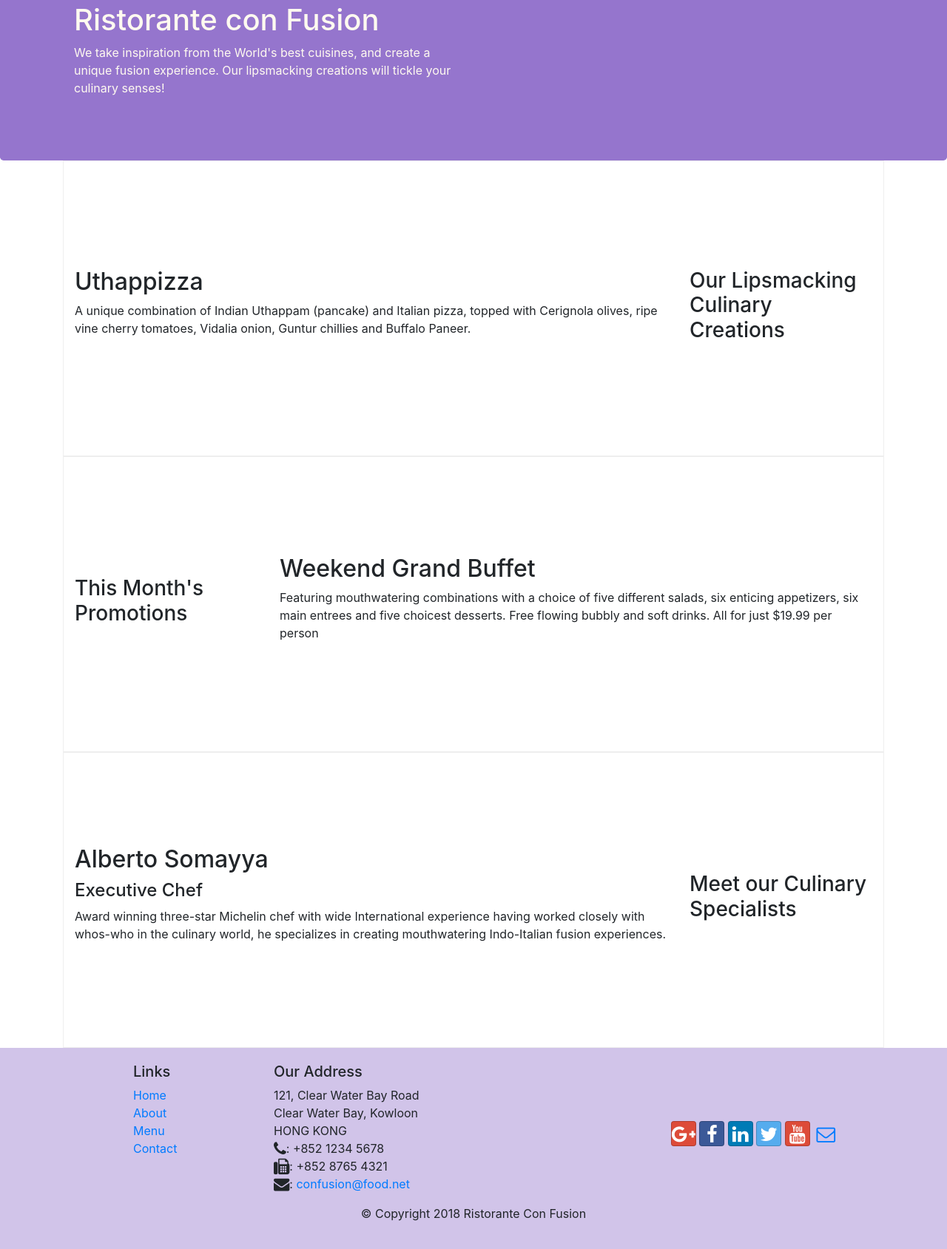
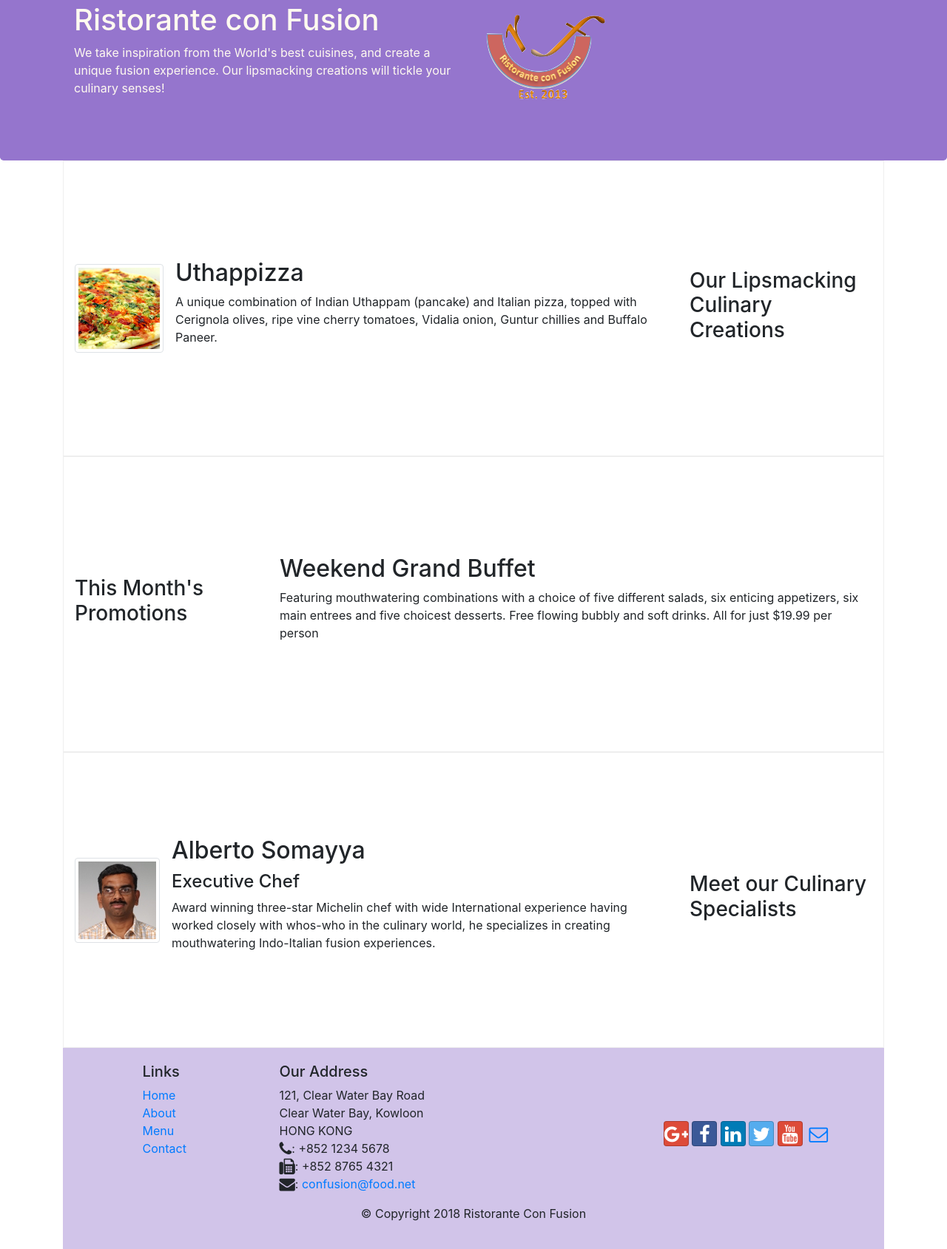
Before and after one commit to Sar-Ahmed/Frontend, a website: page index.html in a window 1280 px wide. Shown: the part 67-1756 px from the top of the page at 74% size. Drawn offline with nearby package versions, Linux system fonts and the light colour scheme.

Commit message:
Media and Images

```diff
--- a/index.html
+++ b/index.html
@@ -37,7 +37,7 @@
         >
           <span class="navbar-toggler-icon"></span>
         </button>
-        <a class="navbar-brand mr-auto" href="#">Ristorante Con Fusion</a>
+        <a class="navbar-brand mr-auto" href="#"><img src="img/logo.png" height="30" width="41"></a>
         <div class="collapse navbar-collapse" id="Navbar">
           <ul class="navbar-nav mr-auto">
             <li class="nav-item active">
@@ -75,7 +75,9 @@
               your culinary senses!
             </p>
           </div>
-          <div class="col-12 col-sm"></div>
+          <div class="col-12 col-sm align-self-center">
+            <img src="img/logo.png" class="img-fluid">
+        </div>
         </div>
       </div>
     </header>
@@ -86,12 +88,17 @@
           <h3>Our Lipsmacking Culinary Creations</h3>
         </div>
         <div class="col col-sm order-sm-first col-md">
-          <h2>Uthappizza</h2>
-          <p>
-            A unique combination of Indian Uthappam (pancake) and Italian pizza,
-            topped with Cerignola olives, ripe vine cherry tomatoes, Vidalia
-            onion, Guntur chillies and Buffalo Paneer.
-          </p>
+          <div class="media">
+            <img class="d-flex mr-3 img-thumbnail align-self-center"
+                    src="img/uthappizza.png" alt="Uthappizza">
+            <div class="media-body">
+                <h2 class="mt-0">Uthappizza</h2>
+                <p class="d-none d-sm-block">A unique combination of Indian Uthappam (pancake) and
+                    Italian pizza, topped with Cerignola olives, ripe vine
+                    cherry tomatoes, Vidalia onion, Guntur chillies and
+                    Buffalo Paneer.</p>
+            </div>
+        </div>
         </div>
       </div>
 
@@ -115,14 +122,18 @@
           <h3>Meet our Culinary Specialists</h3>
         </div>
         <div class="col col-sm order-sm-first col-md">
-          <h2>Alberto Somayya</h2>
-          <h4>Executive Chef</h4>
-          <p>
-            Award winning three-star Michelin chef with wide International
-            experience having worked closely with whos-who in the culinary
-            world, he specializes in creating mouthwatering Indo-Italian fusion
-            experiences.
-          </p>
+          <div class="media">
+            <img class="d-flex mr-3 img-thumbnail align-self-center"
+                    src="img/alberto.png" alt="Alberto Somayya">
+            <div class="media-body">
+                <h2 class="mt-0">Alberto Somayya</h2>
+                <h4>Executive Chef</h4>
+                <p class="d-none d-sm-block">Award winning three-star Michelin chef with wide
+                    International experience having worked closely with
+                    whos-who in the culinary world, he specializes in
+                    creating mouthwatering Indo-Italian fusion experiences.
+                    </p>
+            </div>
         </div>
       </div>
     </div>
```
Also changed, not shown: aboutus.html (+3 -2 lines), contactus.html (+3 -2 lines), img/alberto.png (added), img/buffet.png (added), img/logo.png (added), img/uthappizza.png (added), 1 other file.
